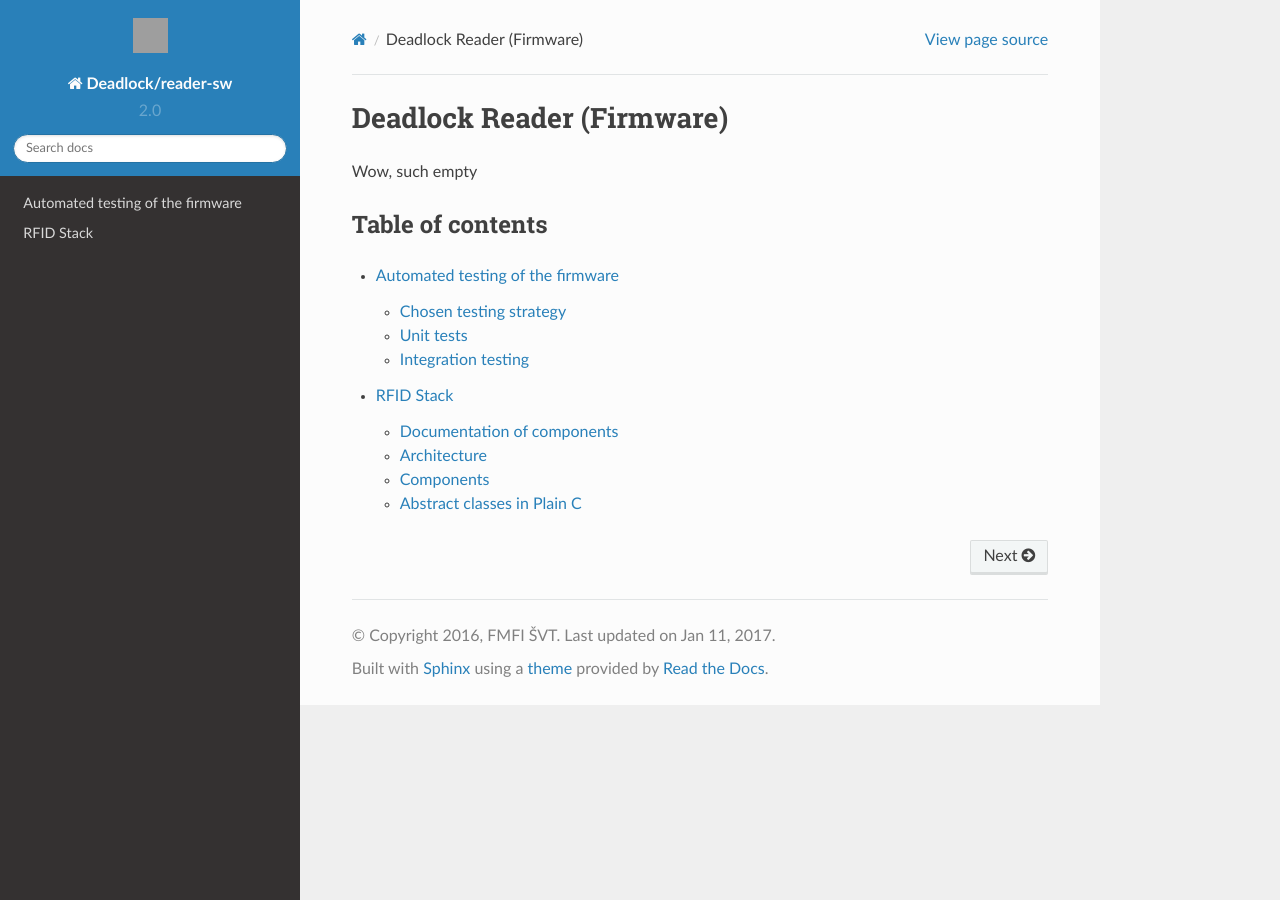
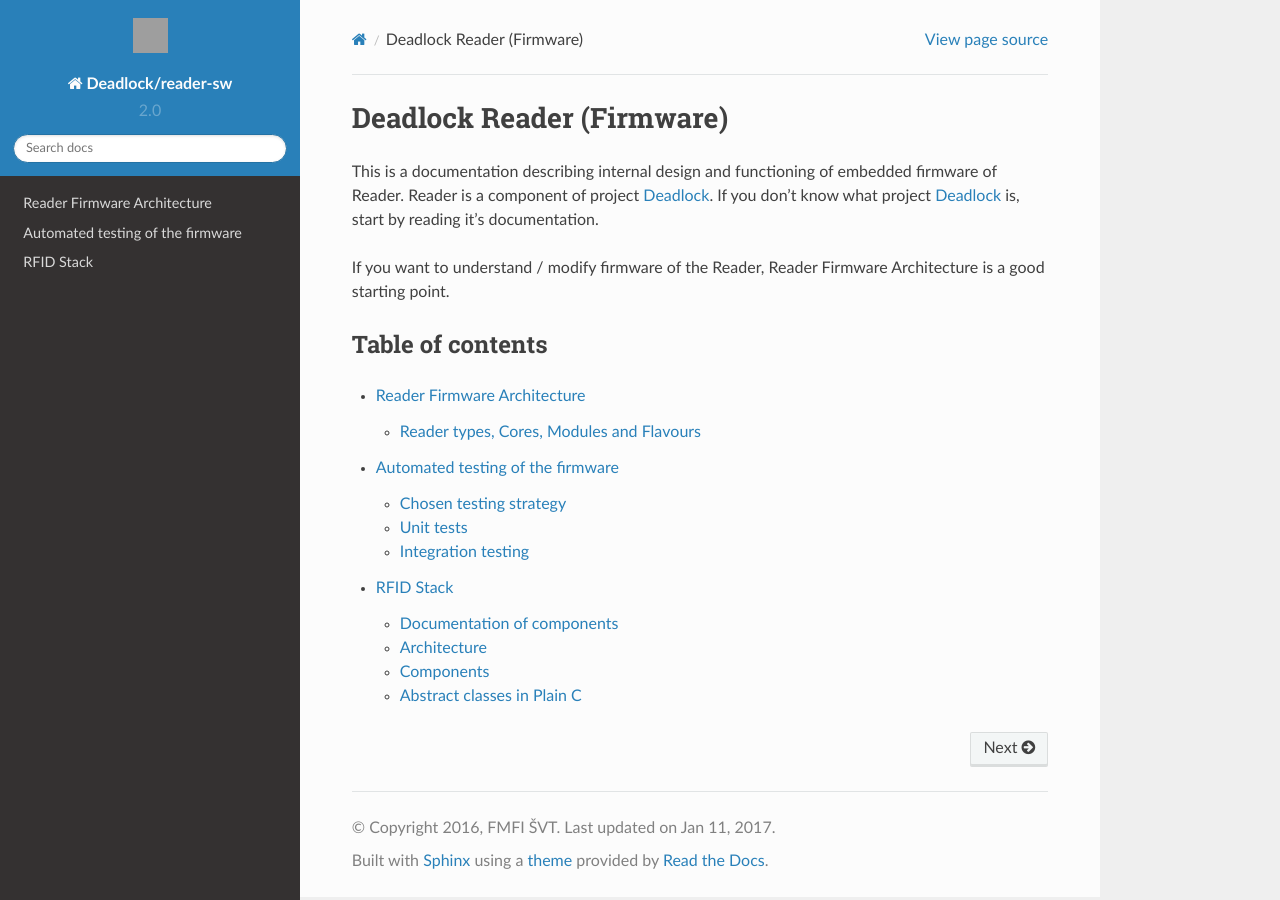
Before and after one commit to fmfi-svt-deadlock/reader-sw, a Sphinx documentation site: the page built from docs/index.rst, in a window 1280 px wide. Built offline with Sphinx 7.4.7 and the Read the Docs theme 2.0.0, drawn with Linux system fonts in a browser that asks for light colours; grey boxes are pictures that could not be loaded.

Commit message:
Arch squashme

```diff
--- /dev/null
+++ b/docs/architecture.md
@@ -0,0 +1,32 @@
+Reader Firmware Architecture
+============================
+
+This firmware has several goals:
+
+  - Robustness
+  - Maintainability
+  - Extensibility
+  - Testability
+
+Good software architecture is instrumental in achieving those goals. In order to be extensible and testable the firmware must be modular. In order to be robust, those modules must be watched over and be restartable in case of a problem. In order to be maintainable, internal functioning of those modules must be well-documented, and they must have clearly defined interfaces to the rest of the system.
+
+This firmware is built on top of a [ChibiOS](http://www.chibios.org). ChibiOS provides threading, synchronization primitives and a very feature-rich HAL. Using the threading paradigm simplifies design of modules and helps to isolate them from the rest of the system. It also makes implementing a watchdog to watch over those modules (and restart them ifneedbe) a simple task.
+
+Reader types, Cores, Modules and Flavours
+-----------------------------------------
+
+Primary task of the Reader is to obtain user identification data (usually by reading an RFID card), send the identification data to the Controller and inform the user of an authentication result.
+
+Reader is a replaceable component of a larger system. Therefore multiple versions of the Reader may exist. The basic version is only able to read ID of a ISO/IEC 14443-3 (A) compliant card and inform the user of the result using a simplistic user interface consisting of a speaker and two bi-color LEDs. However, in the future, there may be a version of the Reader which authenticates users using fingerprints and a personal code entered on a keyboard, displaying results on a color LCD.
+
+It is presumed that each Reader type will have a fundamentally different business logic and therefore can be uniquely identified by that logic. A business logic will be referred to as a Core from now on. Cores are stored in folder `src/cores`.
+
+A Core will use one or more Modules. Module is a piece of code, usually run as a thread that Does One Thing and Does It Well. Modules are stored in folder `src/modules`.
+
+
+
+### Basic ISIC/ITIC Reader
+
+`src/cores/basic-isic-reader`
+
+This is the only Reader version in existence right now. It can read ISO/IEC 14443-3 (A) compliant cards. It has a speaker and two bi-color LEDs.
--- a/docs/index.rst
+++ b/docs/index.rst
@@ -1,8 +1,11 @@
 Deadlock Reader (Firmware)
 ==========================
 
-Wow, such empty
+This is a documentation describing internal design and functioning of embedded firmware of Reader. Reader is a component of project Deadlock_. If you don't know what project Deadlock_ is, start by reading it's documentation.
 
+If you want to understand / modify firmware of the Reader, Reader Firmware Architecture is a good starting point.
+
+.. _Deadlock: https://deadlock.readthedocs.io/
 
 Table of contents
 -----------------
@@ -10,6 +13,7 @@
 .. toctree::
    :maxdepth: 2
 
+   architecture
    testing
    rfid_stack/index
 
```
